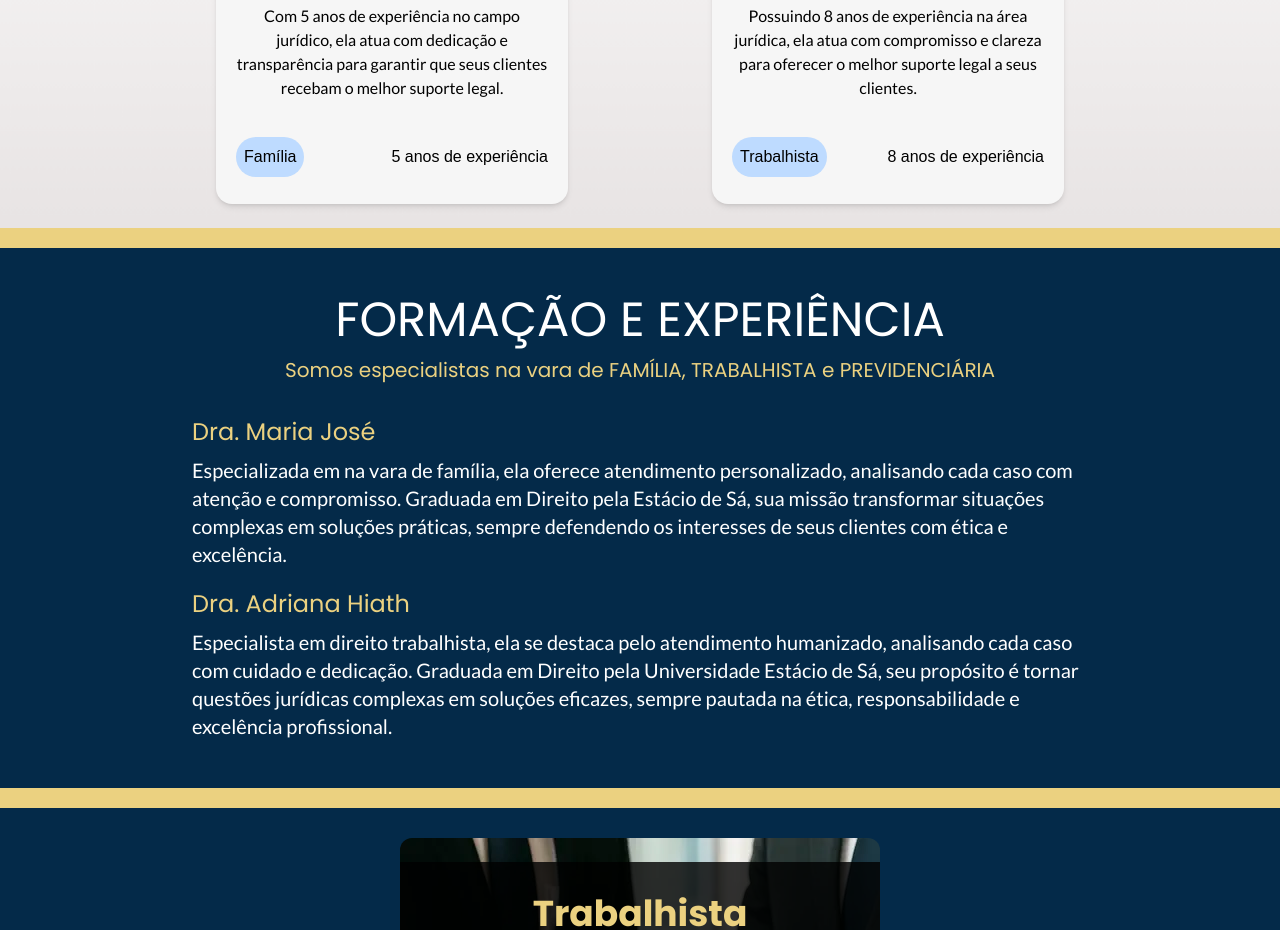
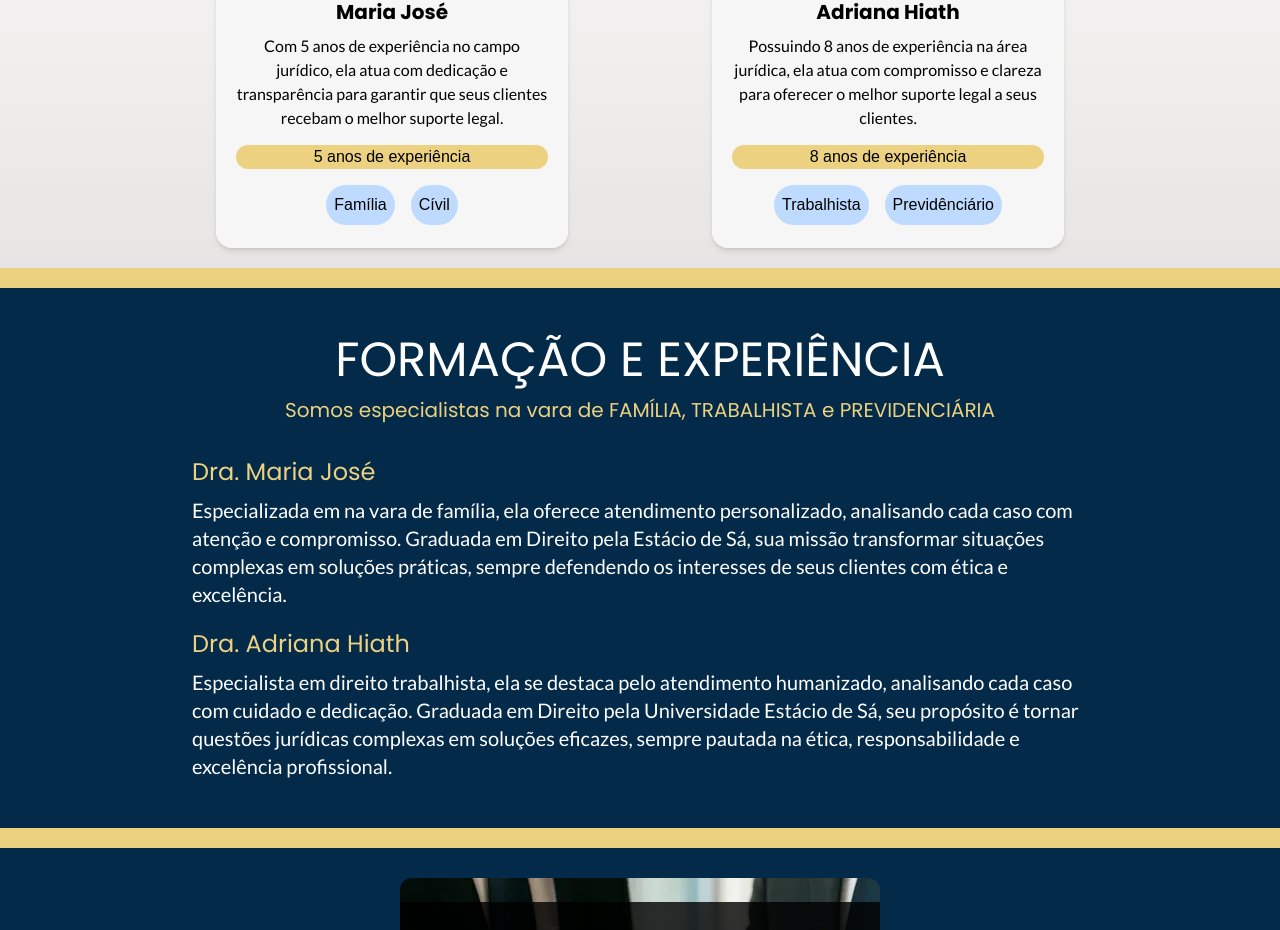
Before and after one commit to DavidSheltonSF/advogados-landing-page, a Next.js app: page / in a window 1280 px wide. Shown: the part 1332-2262 px from the top of the page. Built offline with nearby package versions, Linux system fonts and the light colour scheme.

Commit message:
feat(professional cards): make specialization property a list of strings and enhance cards design

```diff
--- a/src/app/components/professionalCard/index.tsx
+++ b/src/app/components/professionalCard/index.tsx
@@ -9,7 +9,7 @@ interface Props {
   name: string;
   description: string;
   whatsAppNumber: string;
-  specialization: string;
+  specializations: string[];
   experience: number;
 }
 
@@ -33,7 +33,7 @@ export function  ProfessionalCard(props: Props) {
   }
 
 
-  const { photo, name, description, specialization, experience, whatsAppNumber } = props
+  const { photo, name, description, specializations, experience, whatsAppNumber } = props
   return (
    <>
      {
@@ -41,20 +41,26 @@ export function  ProfessionalCard(props: Props) {
       <ProfessionalCardSkeleton/>
 
     :
-    <article className={`relative professional-card flex flex-col items-center w-88 h-128 rounded-2xl bg-[#f6f6f6] shadow-md hover:-translate-y-5 transition duration-200 overflow-hidden ${flipped ? 'rotate-y-180' : ''}`} onClick={flipCard}>
+    <article className={`relative professional-card flex flex-col items-center w-88 h-140 rounded-2xl bg-[#f6f6f6] shadow-md hover:-translate-y-5 transition duration-200 overflow-hidden ${flipped ? 'rotate-y-180' : ''}`} onClick={flipCard}>
       <div className="relative flex flex-col items-center w-full h-full p-5">
         <header className="h-[52%] w-full">
           <div className="size-full rounded-xl overflow-hidden aspect-video">
             <img className="object-cover w-full h-full object-top" src={photo} alt="" loading="lazy"/>
           </div>
         </header>
-        <main className="h-[40%] flex flex-col items-center">
+        <main className="h-[32%] flex flex-col items-center">
           <h1 className="mt-5 font-bold text-black text-xl">{name}</h1>
           <p className="mt-2 text-black text-center">{reduceText(description, 27)}</p>
         </main>
-        <footer className="h-[12%] w-full flex items-center justify-between">
-          <span className="text-black bg-blue-200 rounded-full content-center p-2 h-fit">{specialization}</span>
-          <span className="text-black">{experience} anos de experiência</span>
+        <footer className="h-[12%] w-full flex flex-col items-center gap-4">
+           <span className="text-center text-black w-full rounded-xl background-secondary-color">{experience} anos de experiência</span>
+          <div className="flex gap-4">
+            {
+              specializations.map(specialization => {
+                return <span className="text-black bg-blue-200 rounded-full content-center p-2 h-fit">{specialization}</span>
+              })
+            }
+          </div>
         </footer>
       </div>
       <div className={`card-back absolute rotate-y-180 background-secondary-color h-full w-full ${!flipped ? 'hidden' : ''}`}>
@@ -62,8 +68,8 @@ export function  ProfessionalCard(props: Props) {
           <div className="absolute flex items-center justify-center bg-gray-200 hover:bg-gray-300 w-10 h-10 rounded-full right-[5%] top-[5%]" onClick={unFlipCard}>
             <img src="icons/reset.svg"/>
           </div>
-          <div className="rounded-full hover:bg-white/50 whatsapp-btn mt-32">
-            <a href={`https://wa.me/${whatsAppNumber}`}>
+          <div className="rounded-full hover:bg-white/50 whatsapp-btn mt-36">
+            <a href={`https://wa.me/${whatsAppNumber}`} target="_blank">
               <img className="w-24" src="icons/whatsapp-white-icon.svg" alt="" loading="lazy"/>
             </a>
           </div>
--- a/src/app/page.tsx
+++ b/src/app/page.tsx
@@ -15,7 +15,7 @@ export default function Home() {
       name: "Maria José",
       description: "Com 5 anos de experiência no campo jurídico, ela atua com dedicação e transparência para garantir que seus clientes recebam o melhor suporte legal.",
       whatsAppNumber: '5521974694530',
-      specialization: "Família",
+      specializations: ["Família", "Cívil"],
       experience: 5
     },
      adriana: {
@@ -23,7 +23,7 @@ export default function Home() {
       name: "Adriana Hiath",
       description: "Possuindo 8 anos de experiência na área jurídica, ela atua com compromisso e clareza para oferecer o melhor suporte legal a seus clientes.",
       whatsAppNumber: '#',
-      specialization: "Trabalhista",
+      specializations: ["Trabalhista", "Previdênciário"],
       experience: 8
     }
   }
```
